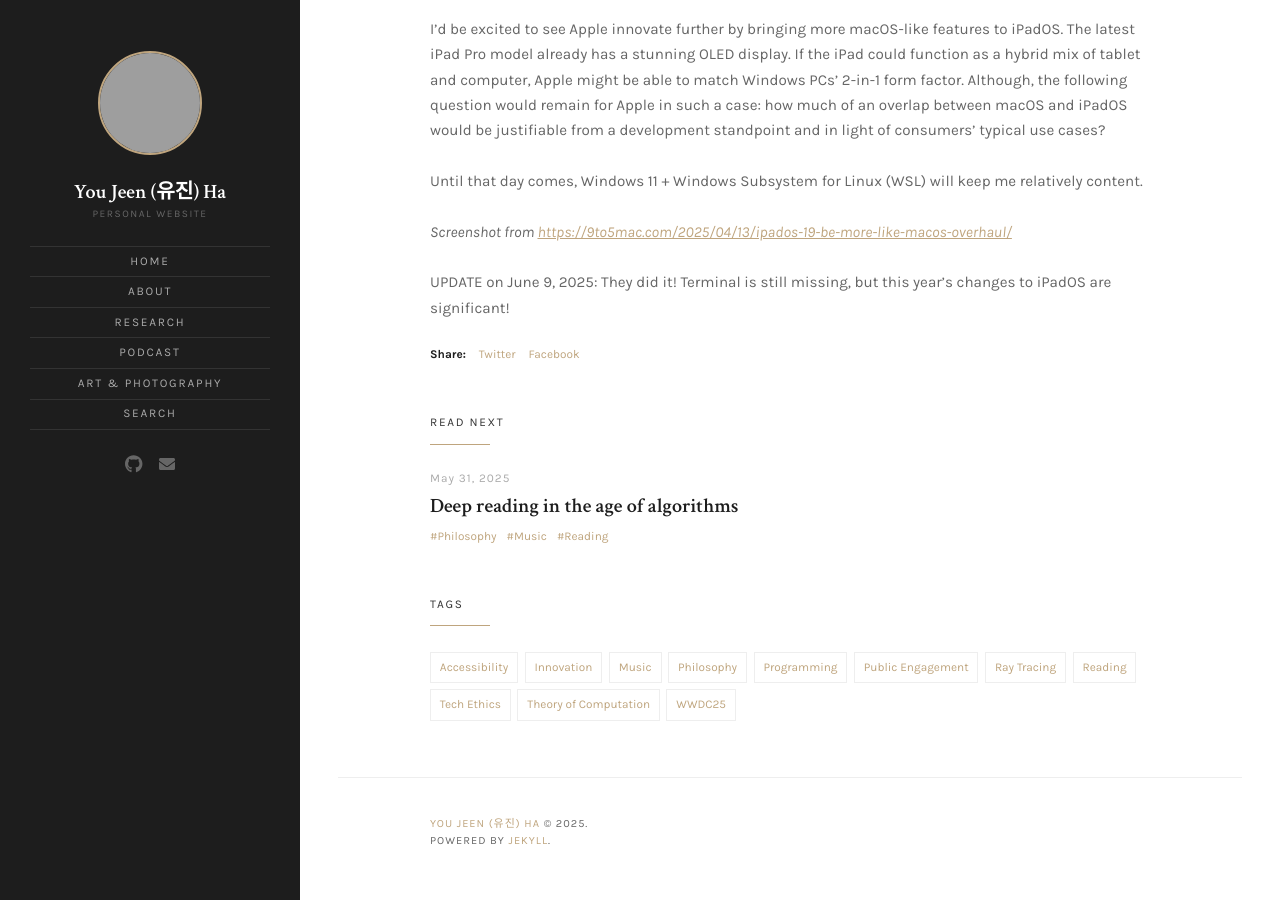
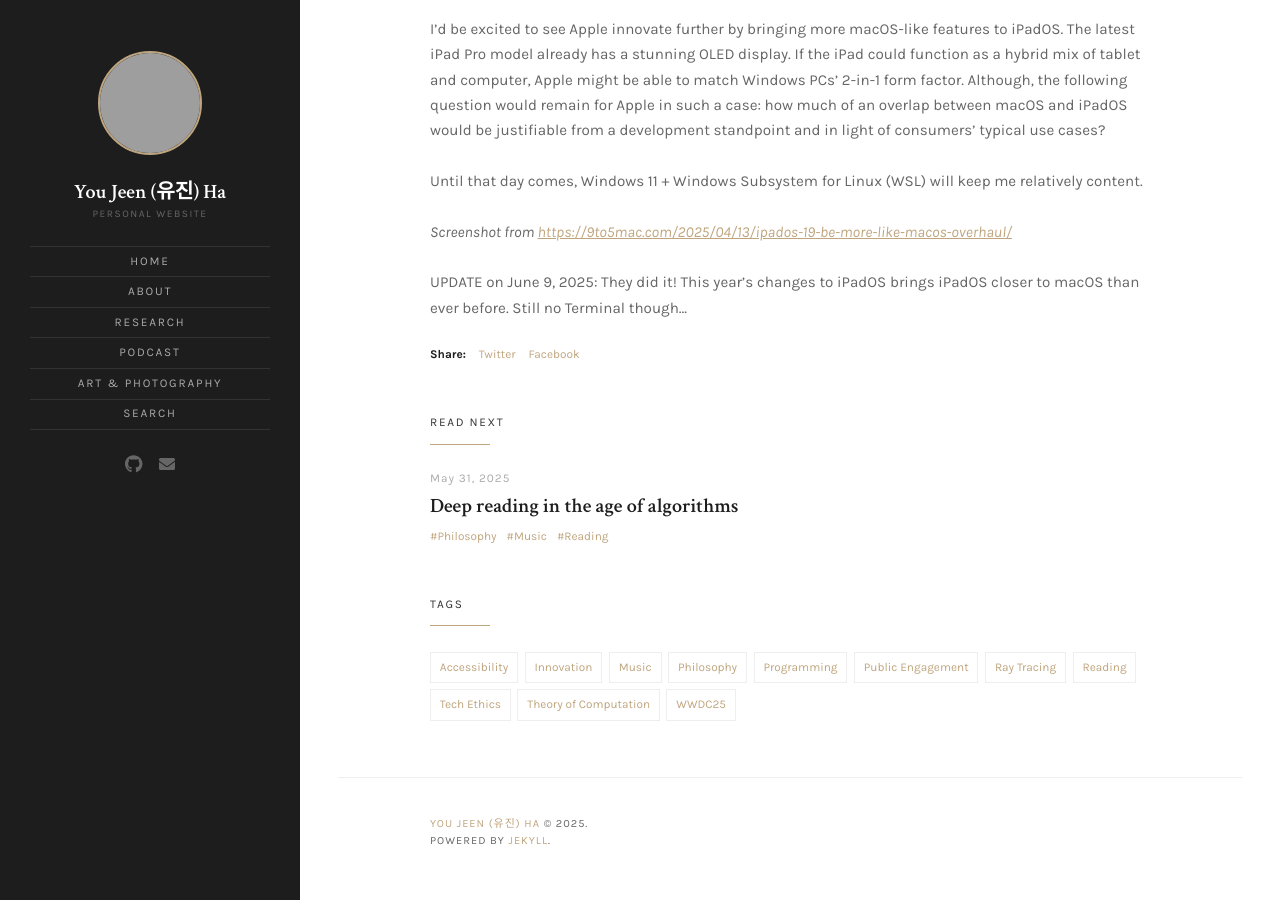
Before and after one commit to hyoujeen/hyoujeen.github.io, a Jekyll site: the page built from _posts/2025-06-08-could-ipados-become-more-like-macos.md, in a window 1280 px wide and 900 px high, scrolled down 1756 px, cut to the strip 0-900 px from the top of the window. Built offline with Jekyll 4.4.1, drawn with Linux system fonts in a browser that asks for light colours; grey boxes are pictures that could not be loaded.

Commit message:
Update 2025-06-08-could-ipados-become-more-like-macos.md

```diff
--- a/_posts/2025-06-08-could-ipados-become-more-like-macos.md
+++ b/_posts/2025-06-08-could-ipados-become-more-like-macos.md
@@ -25,4 +25,4 @@ Until that day comes, Windows 11 + Windows Subsystem for Linux (WSL) will keep m
 
 <i>Screenshot from [https://9to5mac.com/2025/04/13/ipados-19-be-more-like-macos-overhaul/](https://9to5mac.com/2025/04/13/ipados-19-be-more-like-macos-overhaul/){:target="_blank"}</i>
 
-UPDATE on June 9, 2025: They did it! Terminal is still missing, but this year's changes to iPadOS are significant!
+UPDATE on June 9, 2025: They did it! This year's changes to iPadOS brings iPadOS closer to macOS than ever before. Still no Terminal though...
```
